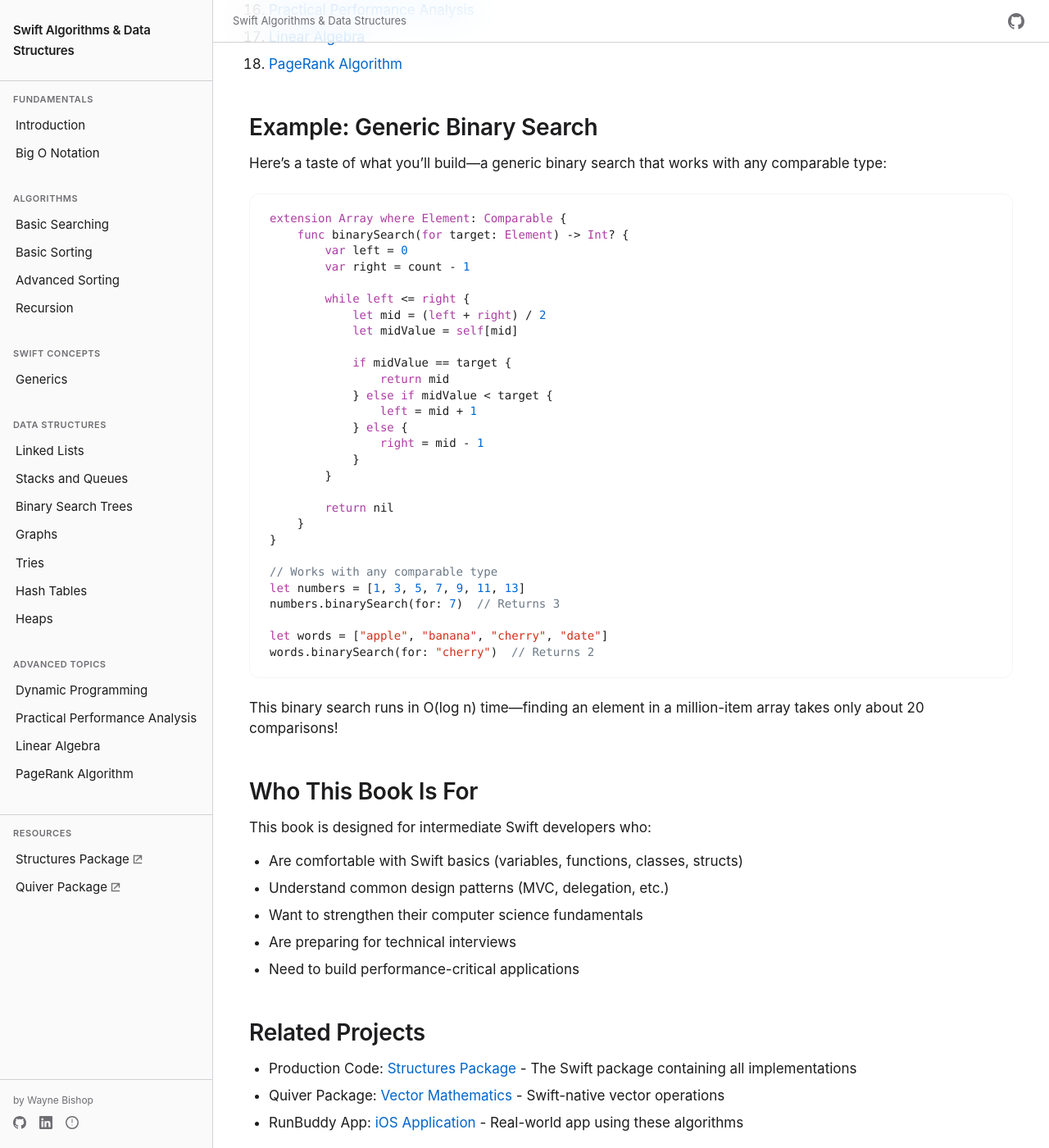
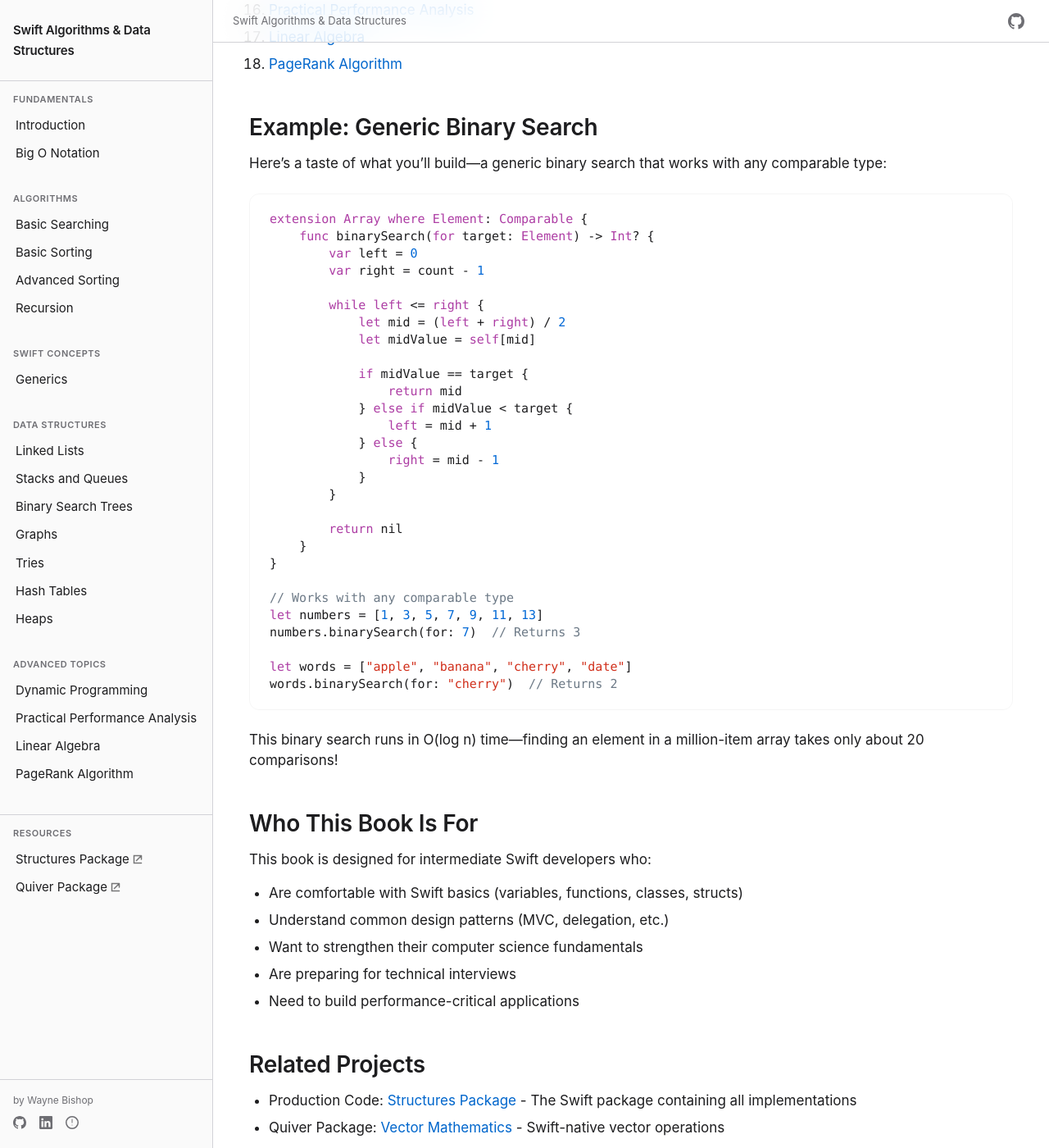
Before and after one commit to waynewbishop/swift-algorithms, a Jekyll site: the page built from index.md, in a window 1280 px wide and 1400 px high, scrolled down 1753 px. Shown: the whole window at 82% size. Built offline with Jekyll 4.4.1, drawn with Linux system fonts in a browser that asks for light colours.

Commit message:
Update code block styling: darker background and larger font
Changes:
1. Code background: #F7F7F9 → #F5F5F7 (darker, warmer gray - matches Apple docs exactly)
   - RGB: (247,247,249) → (245,245,247) - confirmed darker
2. Code font size: 14px → 15px (better readability)

Code blocks now have Apple's exact background color with improved text size.

🤖 Generated with [Claude Code](https://claude.com/claude-code)

Co-Authored-By: Claude <noreply@anthropic.com>

```diff
--- a/assets/css/style.scss
+++ b/assets/css/style.scss
@@ -17,7 +17,7 @@
   --color-background: #ffffff;
   --color-background-secondary: #f5f5f7;
   --color-sidebar: #fafafa;
-  --color-code-bg: #F7F7F9;
+  --color-code-bg: #F5F5F7;
   --color-code-text: #1d1d1f;
   --color-keyword: #ad3da4;
   --color-string: #d12f1b;
@@ -441,7 +441,7 @@ pre code {
   padding: 0;
   margin: 0;
   font-family: ui-monospace, "SF Mono", SFMono-Regular, Menlo, Monaco, Consolas, "Liberation Mono", "Courier New", monospace;
-  font-size: 14px;
+  font-size: 15px;
   font-weight: 400;
   letter-spacing: 0;
   line-height: 1.4;
```
